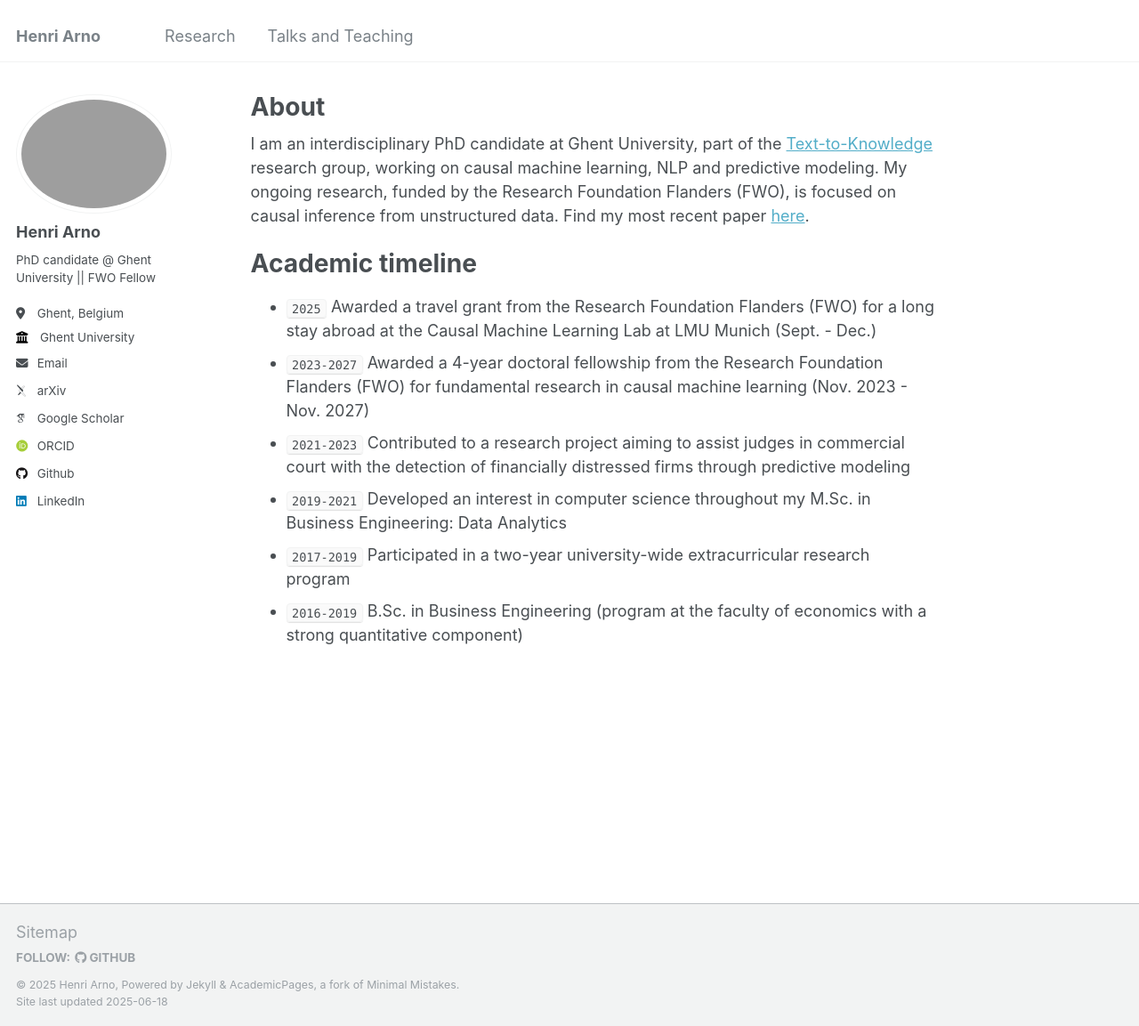
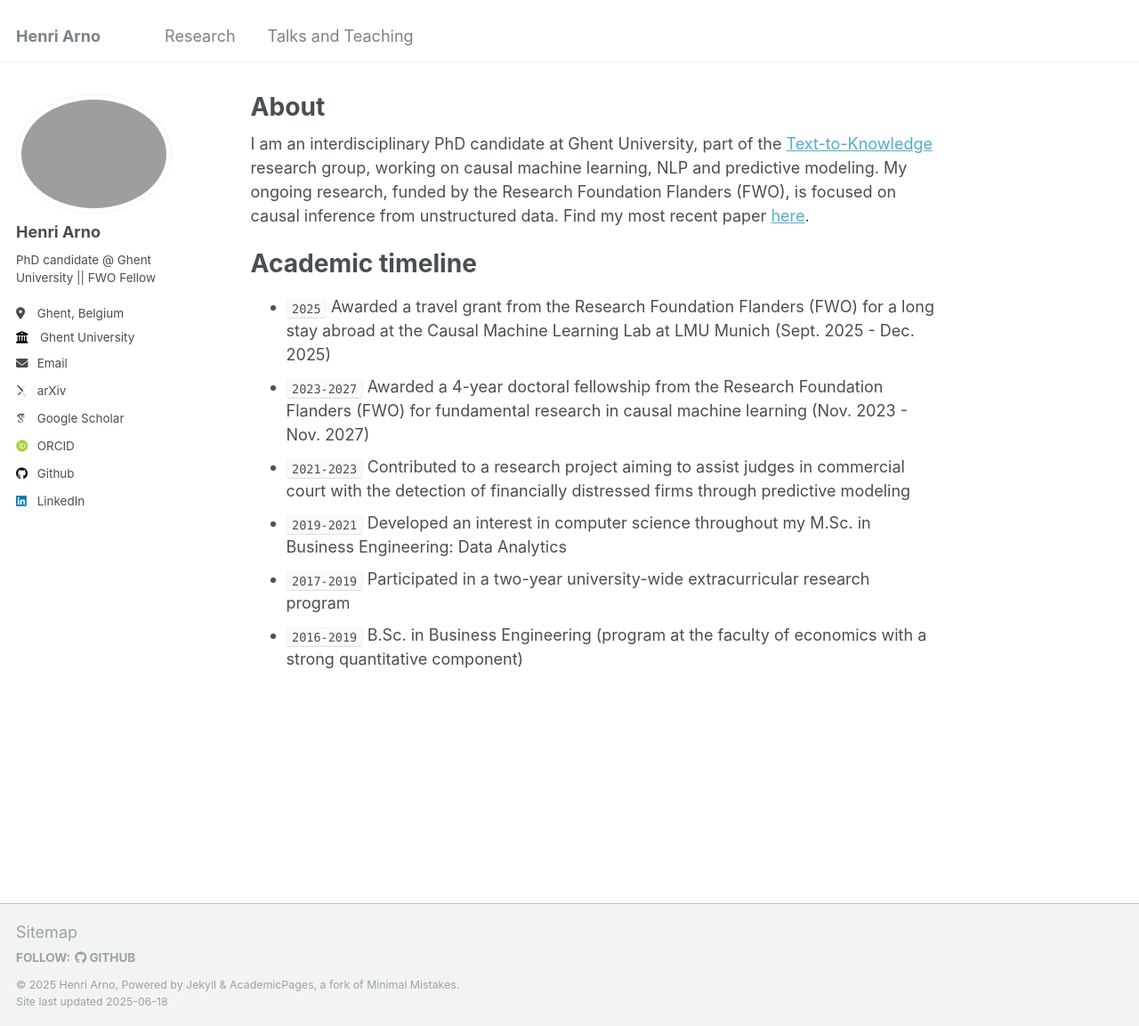
Before and after one commit to HenriArno/HenriArno.github.io, a Jekyll site: the page built from _pages/about.md, in a window 1280 px wide and 1153 px high. Shown: the whole window at 89% size. Built offline with Jekyll 4.4.1, drawn with Linux system fonts in a browser that asks for light colours; some web fonts are replaced.

Commit message:
Update about.md

```diff
--- a/_pages/about.md
+++ b/_pages/about.md
@@ -10,7 +10,7 @@
 
 Academic timeline
 ======
-- `2025` Awarded a travel grant from the Research Foundation Flanders (FWO) for a long stay abroad at the Causal Machine Learning Lab at LMU Munich (Sept. - Dec.)
+- `2025` Awarded a travel grant from the Research Foundation Flanders (FWO) for a long stay abroad at the Causal Machine Learning Lab at LMU Munich (Sept. 2025 - Dec. 2025)
 - `2023-2027` Awarded a 4-year doctoral fellowship from the Research Foundation Flanders (FWO) for fundamental research in causal machine learning (Nov. 2023 - Nov. 2027)
 - `2021-2023` Contributed to a research project aiming to assist judges in commercial court with the detection of financially distressed firms through predictive modeling
 - `2019-2021` Developed an interest in computer science throughout my M.Sc. in Business Engineering: Data Analytics
```
